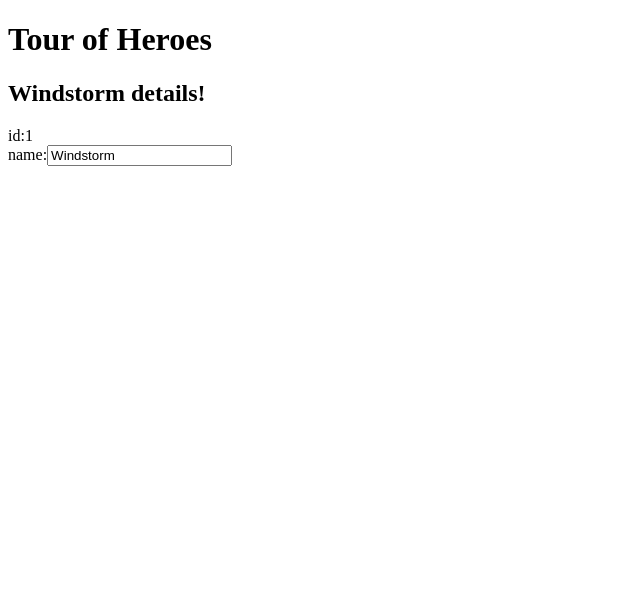
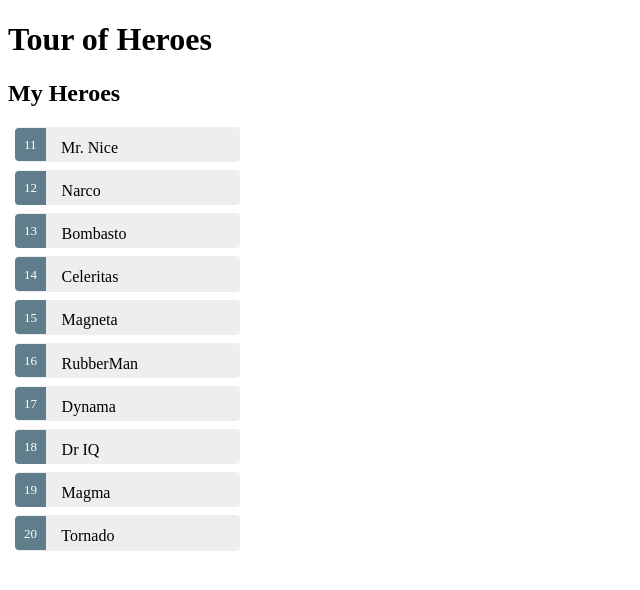
Before and after one commit to timestep/angular-tour-of-heroes, an Angular app: page / in a window 1280 px wide. Shown: the top 590 px of the page, without its empty margins (0-640 px from the left). Built offline with nearby package versions, Linux system fonts and the light colour scheme.

Commit message:
Master/Detail

```diff
--- a/src/app/app.component.css
+++ b/src/app/app.component.css
@@ -0,0 +1,47 @@
+  .selected {
+    background-color: #CFD8DC !important;
+    color: white;
+  }
+  .heroes {
+    margin: 0 0 2em 0;
+    list-style-type: none;
+    padding: 0;
+    width: 15em;
+  }
+  .heroes li {
+    cursor: pointer;
+    position: relative;
+    left: 0;
+    background-color: #EEE;
+    margin: .5em;
+    padding: .3em 0;
+    height: 1.6em;
+    border-radius: 4px;
+  }
+  .heroes li.selected:hover {
+    background-color: #BBD8DC !important;
+    color: white;
+  }
+  .heroes li:hover {
+    color: #607D8B;
+    background-color: #DDD;
+    left: .1em;
+  }
+  .heroes .text {
+    position: relative;
+    top: -3px;
+  }
+  .heroes .badge {
+    display: inline-block;
+    font-size: small;
+    color: white;
+    padding: 0.8em 0.7em 0 0.7em;
+    background-color: #607D8B;
+    line-height: 1em;
+    position: relative;
+    left: -1px;
+    top: -4px;
+    height: 1.8em;
+    margin-right: .8em;
+    border-radius: 4px 0 0 4px;
+  }
--- a/src/app/app.component.html
+++ b/src/app/app.component.html
@@ -1,7 +1,19 @@
 <h1>{{title}}</h1>
-<h2>{{hero.name}} details!</h2>
-<div><label>id:</label>{{hero.id}}</div>
-<div>
-  <label>name:</label>
-  <input [(ngModel)]="hero.name" placeholder="name">
+<div *ngIf="selectedHero">
+  <h2>{{selectedHero.name}} details!</h2>
+  <div><label>id: </label>{{selectedHero.id}}</div>
+  <div>
+    <label>name: </label>
+    <input [(ngModel)]="selectedHero.name" placeholder="name"/>
+  </div>
 </div>
+<h2>My Heroes</h2>
+<ul class="heroes">
+  <li
+    *ngFor="let hero of heros"
+    (click)="onSelect(hero)"
+    [class.selected]="hero === selectedHero"
+  >
+    <span class="badge">{{hero.id}}</span> {{hero.name}}
+  </li>
+</ul>
--- a/src/app/app.component.ts
+++ b/src/app/app.component.ts
@@ -12,7 +12,25 @@
     id: 1,
     name: 'Windstorm'
   };
+  selectedHero: Hero;
+  heros = HEROES;
+  onSelect(hero: Hero): void {
+    this.selectedHero = hero;
+  }
 }
+
+const HEROES: Hero[] = [
+  { id: 11, name: 'Mr. Nice' },
+  { id: 12, name: 'Narco' },
+  { id: 13, name: 'Bombasto' },
+  { id: 14, name: 'Celeritas' },
+  { id: 15, name: 'Magneta' },
+  { id: 16, name: 'RubberMan' },
+  { id: 17, name: 'Dynama' },
+  { id: 18, name: 'Dr IQ' },
+  { id: 19, name: 'Magma' },
+  { id: 20, name: 'Tornado' }
+];
 
 export class Hero {
   id: number;
```
